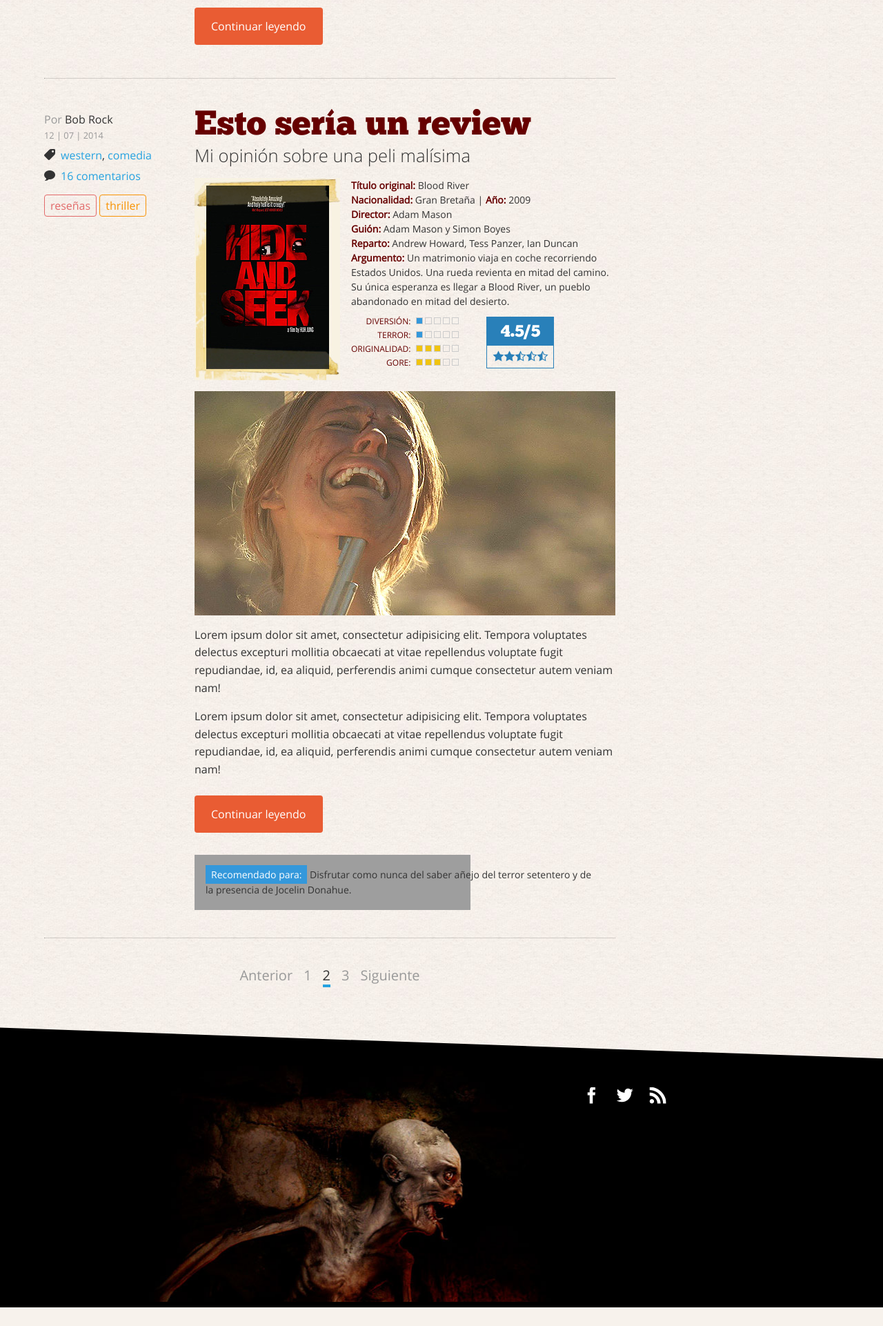
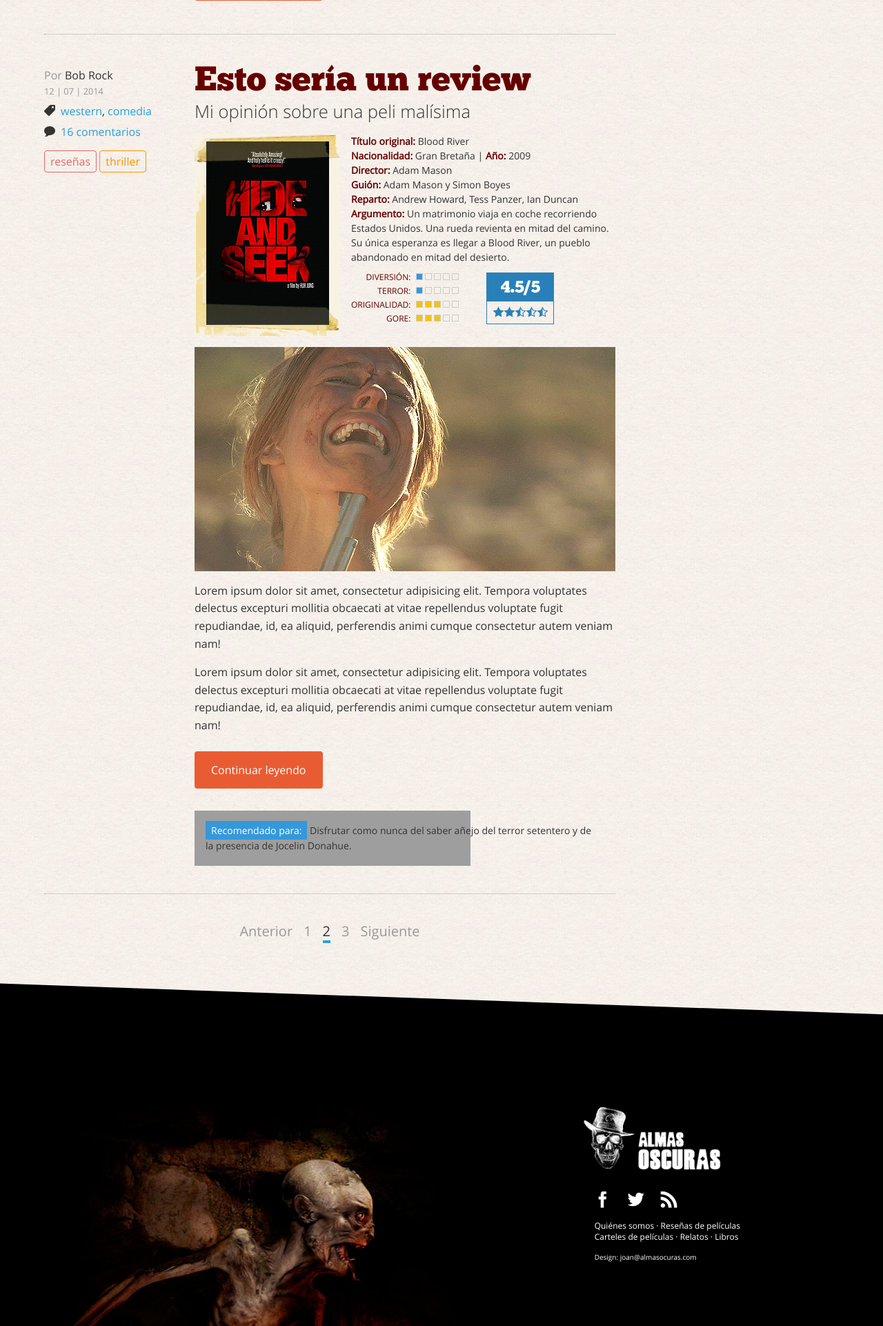
Before and after one commit to joanlafulla/almasoscuras, a PHP site: page /almas_real/index.html in a window 1280 px wide. Shown: the part 2155-4077 px from the top of the page at 69% size. Before the commit the page ends 4050 px from the top, so only its background shows below. Run offline with PHP 8.4, Linux system fonts and the light colour scheme; grey boxes are pictures that could not be loaded.

Commit message:
actualizar rama

```diff
--- a/index.html
+++ b/index.html
@@ -574,15 +574,24 @@
 		<footer>
 			<div class="gr-container">
 				<div class="gr-row">
-				<div class="gr-block4">
+					<div class="gr-block4 footer-info-img">
+						<div class="footer-info-img">
+							<img src="img/logo_footer_06.png" alt="Almas Oscuras" />
+						</div>
+						<div class="footer-info">
 							<ul class="share share--footer">
 								<li><a href=""><i class="al-icon-facebook"> </i></a></li>
 								<li><a href=""><i class="al-icon-twitter"></i></a></li>
 								<li><a href=""><i class="al-icon-feed"></i></a></li>
 							</ul>
+							<p class="footer-info_nav">
+							Quiénes somos · Reseñas de películas<br />
+							Carteles de películas · Relatos · Libros
+							<p>
+							<p class="footer-info-mine">
+							Design: <a href="mailto:joan@almasoscuras.com">joan@almasocuras.com</a>
+							</p>
 						</div>
-				<div class="gr-block8">
-					<img src="img/footer_almas.jpg">
 					</div>
 				</div>
 			</div>
--- a/js/home.js
+++ b/js/home.js
@@ -15,6 +15,7 @@ var GetHeightHero = function () {
 		this.myWindow = $(window);
 		this.myWindow_height = this.myWindow.height();
 		this.myWindow_output = Math.round(this.myWindow_height/2);
+		this.myWindow_output = this.myWindow_output + 80;
 	};
 
 	this.applyHeight = function() {
--- a/js/main_home.js
+++ b/js/main_home.js
@@ -517,6 +517,7 @@ var GetHeightHero = function () {
 		this.myWindow = $(window);
 		this.myWindow_height = this.myWindow.height();
 		this.myWindow_output = Math.round(this.myWindow_height/2);
+		this.myWindow_output = this.myWindow_output + 80;
 	};
 
 	this.applyHeight = function() {
--- a/sass/partials/_components.scss
+++ b/sass/partials/_components.scss
@@ -211,7 +211,7 @@ img.lazy{
   display: none;
   opacity: 0;
   transition: opacity 0.3s;
-  padding: 30px 32px 32px;
+  padding: 45px 32px 32px;
   @include open_light;
   line-height: 1.5;
 }
@@ -255,9 +255,14 @@ img.lazy{
 
 
 
-@media screen and (max-width: 420px) {
+@media screen and (max-width: 480px) {
   .menuDesplegable--content {
     font-size: 14px;
+    padding: 90px 32px 32px;
+  }
+
+  .searchDesplegable--content {
+    padding: 75px 32px 32px;
   }
 }
 
@@ -1178,6 +1183,7 @@ input[type="submit"] {
 }
 
 .share.share--footer {
+  margin-top: 32px;
   display: inline-block;
     li a i { color: white};
 }
@@ -1910,3 +1916,40 @@ blockquote p {
 		display: none;
 	}
 }
+
+.footer-info-img {
+  margin-top: 46px;
+    img {
+      width: 200px;
+    }
+}
+
+.footer-info {
+  margin-left: 16px;
+}
+
+.footer-info_nav {
+  font-size: 12px;
+
+    a {
+      color: $c-white;
+      text-decoration: none;
+
+        &:hover {
+          text-decoration: underline;
+        }
+    }
+}
+
+.footer-info-mine {
+  font-size: 10px;
+  padding-bottom: 16px;
+    a {
+      color: $c-white;
+      text-decoration: none;
+
+        &:hover {
+          text-decoration: underline;
+        }
+    }
+}
--- a/sass/partials/_grid.scss
+++ b/sass/partials/_grid.scss
@@ -57,8 +57,10 @@ $margin: 5%;
     float:none !important;
     margin:32px 0 32px 0 !important;
   }
+}
 
-  #footer [class*="gr-block"]{
+@media screen and (max-width: 920px) {
+    #footer [class*="gr-block"]{
     width:100% !important;
     float:none !important;
     margin:32px 0 0 0 !important;
@@ -69,4 +71,8 @@ $margin: 5%;
   #footer footer {
     margin-bottom: -32px !important;
   }
+
+  .footer-info-img img {
+    margin: 0 auto;
+  }
 }
--- a/sass/partials/_layout.scss
+++ b/sass/partials/_layout.scss
@@ -31,9 +31,10 @@ body {
 }
 
 #header {
-	background-color: #000;
+	background-color: transparent;
 	height: 64px;
-	position: relative;
+	position: absolute;
+	width: 100%;
 	//background-image: url('../img/bg_black.jpg');
 }
 
@@ -45,7 +46,7 @@ body {
 	background-color: #000;
 	position: relative;
 	//background-image: url('../img/bg_black.jpg');
-	min-height: 200px;
+	min-height: 300px;
 	color: $c-white;
 	transform: rotate(2deg);
 	transform-origin: left center;
@@ -56,9 +57,18 @@ body {
 	max-width: 1184px;
 	margin: 0 auto;
 	//background-color: pink;
-	min-height: 200px;
+	min-height: 498px;
 	padding: 32px;
 	transform: rotate(-2deg);
+	background-image: url('http://www.almasoscuras.com/img/footer_almas.jpg');
+	background-repeat: no-repeat;
+	background-position: left bottom;
+}
+
+@media screen and (max-width: 640px) {
+	#footer footer {
+		background-position: center bottom;
+	}
 }
 
 .logo {
@@ -68,7 +78,7 @@ body {
 .logo {
     display: block;
     height: 29px;
-    left: 8px;
+    left: 16px;
     position: absolute;
     text-indent: -9999px;
     top: 18px;
@@ -83,10 +93,17 @@ body {
 .l-header--wrapper {
 	@include clearfix;
 	margin: 0 auto;
-	max-width: 1184px;
 	padding: 0px;
 	position: relative;
 	z-index: 4;
+	min-height: 150px;
+	background: -moz-linear-gradient(top,  rgba(0,0,0,0.4) 0%, rgba(0,0,0,0) 100%);
+	background: -webkit-gradient(linear, left top, left bottom, color-stop(0%,rgba(0,0,0,0.4)), color-stop(100%,rgba(0,0,0,0)));
+	background: -webkit-linear-gradient(top,  rgba(0,0,0,0.4) 0%,rgba(0,0,0,0) 100%);
+	background: -o-linear-gradient(top,  rgba(0,0,0,0.4) 0%,rgba(0,0,0,0) 100%);
+	background: -ms-linear-gradient(top,  rgba(0,0,0,0.4) 0%,rgba(0,0,0,0) 100%);
+	background: linear-gradient(to bottom,  rgba(0,0,0,0.4) 0%,rgba(0,0,0,0) 100%);
+	filter: progid:DXImageTransform.Microsoft.gradient( startColorstr='#a6000000', endColorstr='#00000000',GradientType=0 );
 }
 
 .search-wrapper--innav {
@@ -208,6 +225,10 @@ article {
 }
 
 @media screen and (max-width: 480px) {
+	.l-header--wrapper {
+		background: #000000;
+		min-height: 64px;
+	}
 
 	.logo-responsive {
 	display: block;
--- a/sass/partials/_typography.scss
+++ b/sass/partials/_typography.scss
@@ -118,7 +118,8 @@ article p {
 	line-height: 1.6em;
 }
 
-article h3 {
+article h3,
+article h6 {
 	font-family: open_sansregular,Arial,Helvetica,sans-serif;
     font-size: 24px;
     font-weight: 300;
@@ -142,7 +143,7 @@ article p:empty {
 	font-size: 0.875em;
 	line-height: 1.5em;
 
-	span {
+	span:not(.item-schema) {
 		font-weight: bold;
 		color: $c-headings;
 	}
```
Also changed, not shown: css/styles.css, img/logo_footer.png (added), img/logo_footer_06.png (added), js/main_home.min.js. Lines whose indentation alone changed are shown as unchanged.
